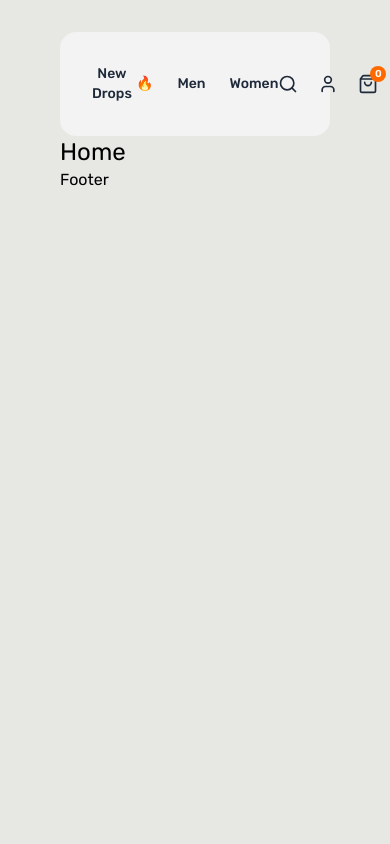
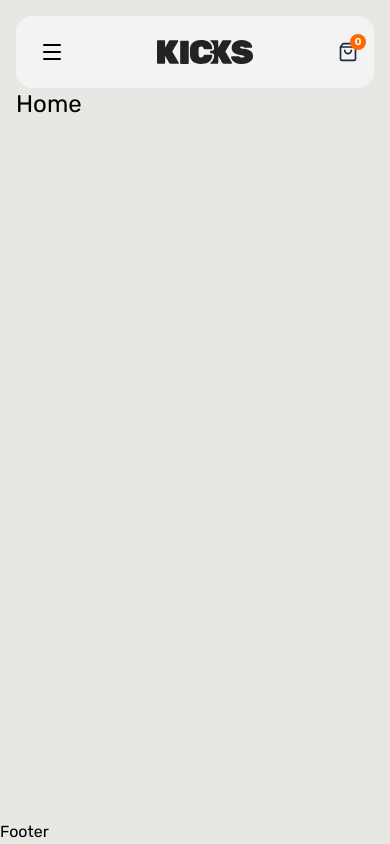
Before and after one commit to naimsheikh8020/Zavisoft, a React (Vite) app: page / in a window 390 px wide. Built offline with nearby package versions, Linux system fonts and the light colour scheme.

Commit message:
add dropdown menu and responsive design aldo update Layout for better responsive

```diff
--- a/src/Components/Navbar.tsx
+++ b/src/Components/Navbar.tsx
@@ -1,39 +1,92 @@
-import { Search, User, ShoppingBag } from "lucide-react";
+import { Search, User, ShoppingBag, Menu, X } from "lucide-react";
+import { useState } from "react";
 import { assets } from "../assets/assets";
 
-const Navbar = () => {
+const NAV_ITEMS = ["New Drops 🔥", "Men", "Women"];
+
+export default function Navbar() {
+  const [isOpen, setIsOpen] = useState(false);
+
   return (
-    <header className="w-full bg-[#f3f3f3] rounded-2xl ">
-      <div className="p-8 flex items-center justify-between">
+    <header className="relative w-full bg-[#f3f3f3] rounded-2xl">
+      <nav className="px-4 md:px-8 py-4 md:py-6">
+        <div className="flex items-center justify-between">
 
-        {/* Left Side*/}
-        <div className="flex items-center gap-6 text-sm font-medium text-gray-800">
-          <button className="flex items-center gap-1 hover:text-black transition">
-            New Drops <span>🔥</span>
+          <button
+            onClick={() => setIsOpen((prev) => !prev)}
+            className="md:hidden p-2 rounded-lg hover:bg-gray-200 transition"
+            aria-label="Toggle navigation"
+          >
+            {isOpen ? <X size={24} /> : <Menu size={24} />}
           </button>
-          <button className="hover:text-black transition cursor-pointer">Men</button>
-          <button className="hover:text-black transition cursor-pointer">Women</button>
+
+          {/* Desktop Links */}
+          <ul className="hidden md:flex items-center gap-8 text-sm font-medium text-gray-800">
+            {NAV_ITEMS.map((item) => (
+              <li key={item}>
+                <button className="hover:text-black transition">
+                  {item}
+                </button>
+              </li>
+            ))}
+          </ul>
+
+          {/* Logo */}
+          <img
+            src={assets.Logoo}
+            alt="Brand logo"
+            className="h-6 md:h-8 w-auto"
+          />
+
+          {/* Icons */}
+          <div className="flex items-center gap-4 text-gray-800">
+            <Search className="hidden sm:block w-5 h-5 cursor-pointer hover:text-black transition" />
+            <User className="hidden sm:block w-5 h-5 cursor-pointer hover:text-black transition" />
+            <div className="relative cursor-pointer">
+              <ShoppingBag className="w-5 h-5 hover:text-black transition" />
+              <span className="absolute -top-2 -right-2 bg-orange-500 text-white text-[10px] w-4 h-4 flex items-center justify-center rounded-full font-semibold">
+                0
+              </span>
+            </div>
+          </div>
         </div>
+      </nav>
 
-        {/* center the logo */}
-        <div>
-            <img src={assets.Logoo} alt="Logo"/>
-        </div>
+      {/* Modern Dropdown Panel */}
+      <div
+        className={`md:hidden absolute left-0 w-full px-4 transition-all duration-300 ease-in-out ${
+          isOpen
+            ? "opacity-100 translate-y-0 visible"
+            : "opacity-0 -translate-y-2 invisible"
+        }`}
+      >
+        <div className="bg-white/90 backdrop-blur-xl rounded-xl shadow-lg p-6 space-y-6 border border-gray-200">
 
-        {/* Right */}
-        <div className="flex items-center gap-5 text-gray-800">
-          <Search className="w-5 h-5 cursor-pointer hover:text-black transition" />
-          <User className="w-5 h-5 cursor-pointer hover:text-black transition" />
-          <div className="relative cursor-pointer">
-            <ShoppingBag className="w-5 h-5 hover:text-black transition" />
-            <span className="absolute -top-2 -right-2 bg-orange-500 text-white text-[10px] w-4 h-4 flex items-center justify-center rounded-full font-semibold">
-              0
-            </span>
+          <ul className="flex flex-col gap-5 text-base font-medium text-gray-800">
+            {NAV_ITEMS.map((item) => (
+              <li key={item}>
+                <button
+                  onClick={() => setIsOpen(false)}
+                  className="hover:text-black transition"
+                >
+                  {item}
+                </button>
+              </li>
+            ))}
+          </ul>
+
+          <div className="pt-4 border-t flex items-center gap-6 sm:hidden">
+            <button className="flex items-center gap-2">
+              <Search size={18} />
+              <span>Search</span>
+            </button>
+            <button className="flex items-center gap-2">
+              <User size={18} />
+              <span>Account</span>
+            </button>
           </div>
         </div>
       </div>
     </header>
   );
-};
-
-export default Navbar;
+}
--- a/src/Router/Layout.tsx
+++ b/src/Router/Layout.tsx
@@ -4,12 +4,17 @@ import Footer from "../Components/Footer";
 
 const Layout = () => {
   return (
-     <div className="min-h-screen flex flex-col overflow-x-hidden bg-[#E7E7E3] px-15 py-8">
-      <Navbar />
+    <div className="min-h-screen flex flex-col bg-[#E7E7E3]">
+
+      {/* Inner Wrapper */}
+      <div className="flex-1 px-4 md:px-8 lg:px-16 py-4 md:py-6">
+        <Navbar />
         <Outlet />
+      </div>
+
       <Footer />
     </div>
-  )
-}
+  );
+};
 
-export default Layout
+export default Layout;
```
